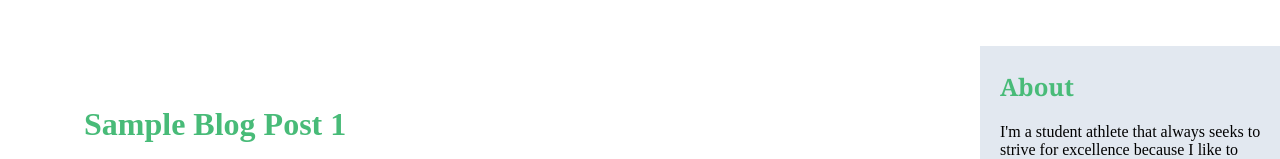
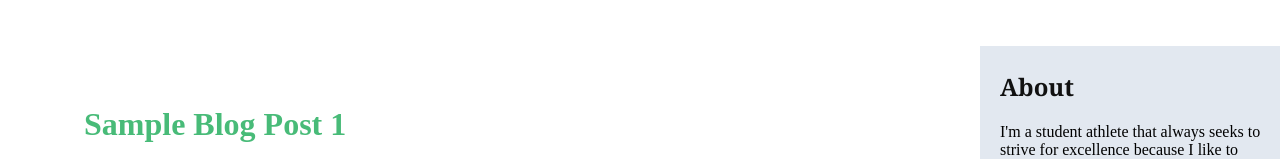
Before and after one commit to oneilmarshall2020/info2180-lab2, a plain HTML site: page index.html in a window 1280 px wide. Shown: the part 377-536 px from the top of the page. Drawn offline with Linux system fonts and the light colour scheme.

Commit message:
Finished website

```diff
--- a/styles.css
+++ b/styles.css
@@ -111,7 +111,7 @@
 }
 
 .about-details h2 {
-  color: #48BB78;
+  color: #111;
   font-family: Georgia, 'Times New Roman', Times, serif;
 }
 
```
